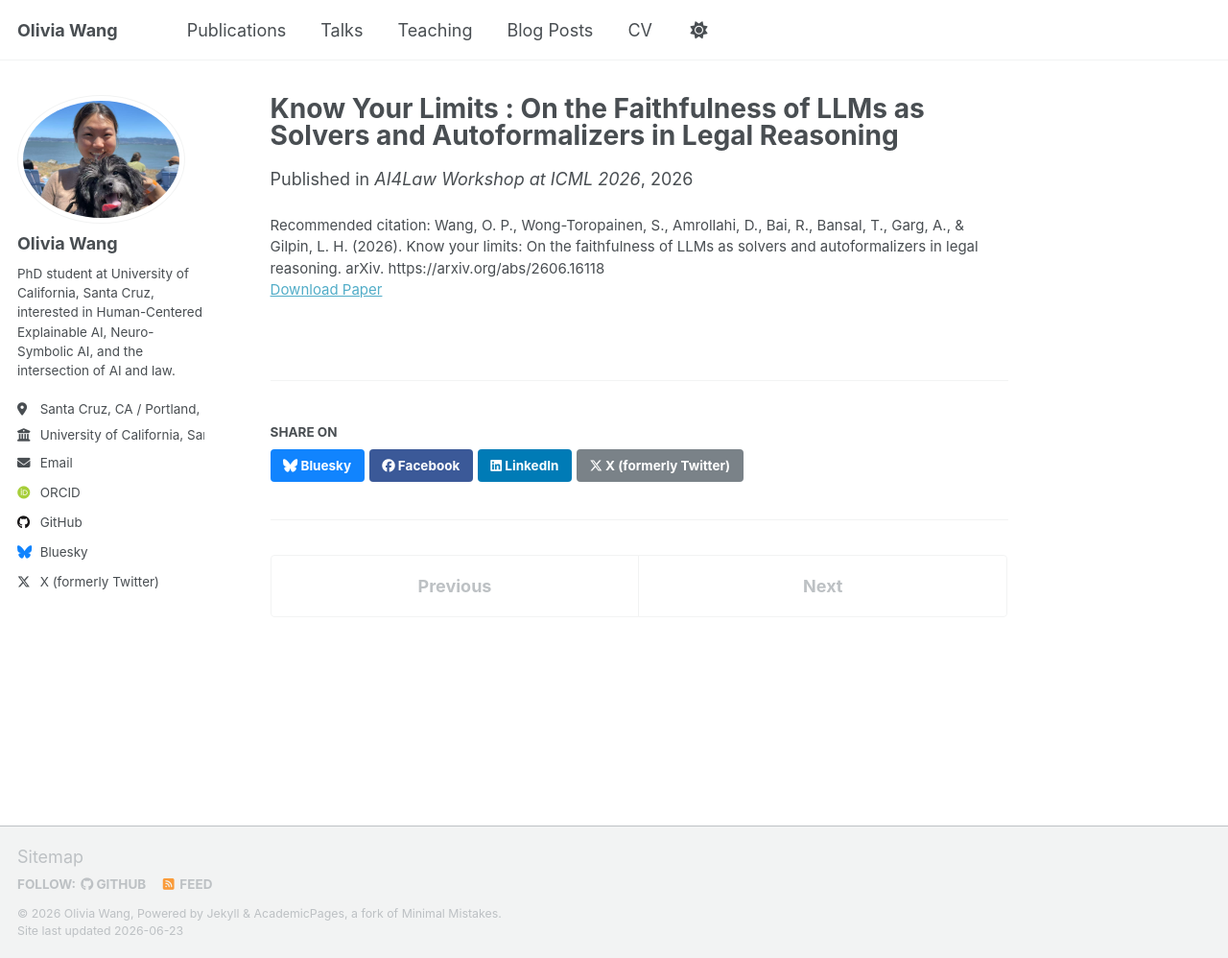
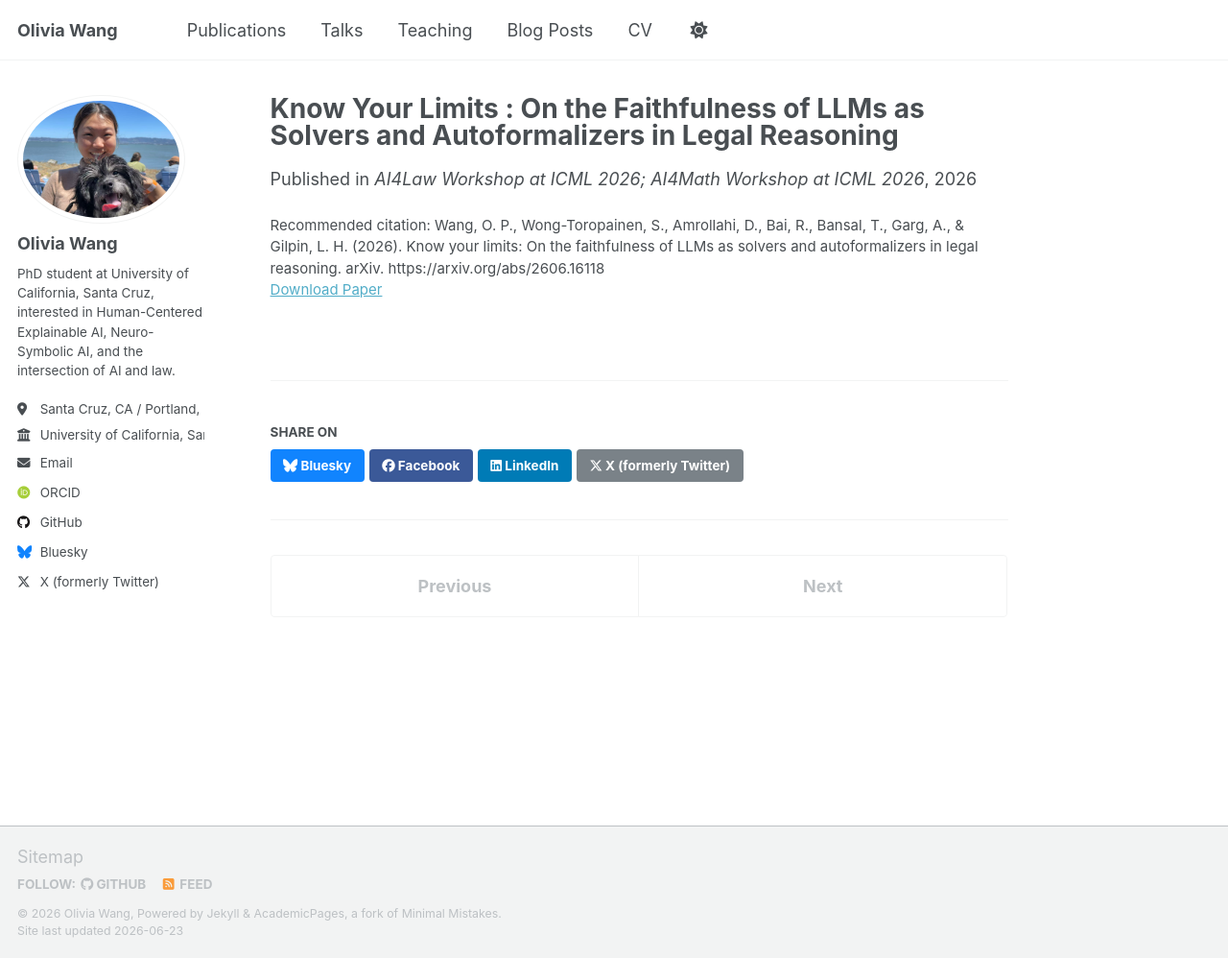
Before and after one commit to olivianxai/olivianxai.github.io, a Jekyll site: the page built from _publications/know_your_limits.md, in a window 1280 px wide and 998 px high. Shown: the whole window at 96% size. Built offline with Jekyll 4.4.1, drawn with Linux system fonts in a browser that asks for light colours; some web fonts are replaced; a script that is not in the unit is left out.

Commit message:
Update acceptance of our know your limits paper

```diff
--- a/_publications/know_your_limits.md
+++ b/_publications/know_your_limits.md
@@ -7,7 +7,7 @@ permalink: /publication/know_your_limits
 excerpt: "Large language models are increasingly tested as legal reasoning tools, formalizing contract clauses into strict logic and running them through automated solvers to verify whether one statement follows from another. Our new study re-annotating real non-disclosure agreements finds this added rigor is partly an illusion. Comparing five leading models across plain LLM judgment, LLM reasoning over formal logic, and an actual SMT solver (Z3), we found that formal structure boosted accuracy, but often because models reported solver-like conclusions without actually running the solver — a failure we call scope laundering, found in every model tested and in some cases over half the time (compounded by models missing logical constraints in their own formalizations and frequently generating faulty solver code), underscoring that looking logically grounded and being logically grounded aren't the same thing as these tools edge closer to legal practice."
 
 date: 2026-06-14
-venue: 'AI4Law Workshop at ICML 2026'
+venue: 'AI4Law Workshop at ICML 2026; AI4Math Workshop at ICML 2026'
 #slidesurl: 'https://olivianxai.github.io/files/slides1.pdf'
 paperurl: 'https://olivianxai.github.io/files/know_your_limits.pdf'
 #bibtexurl: 'https://olivianxai.github.io/files/bibtex1.bib'
```
